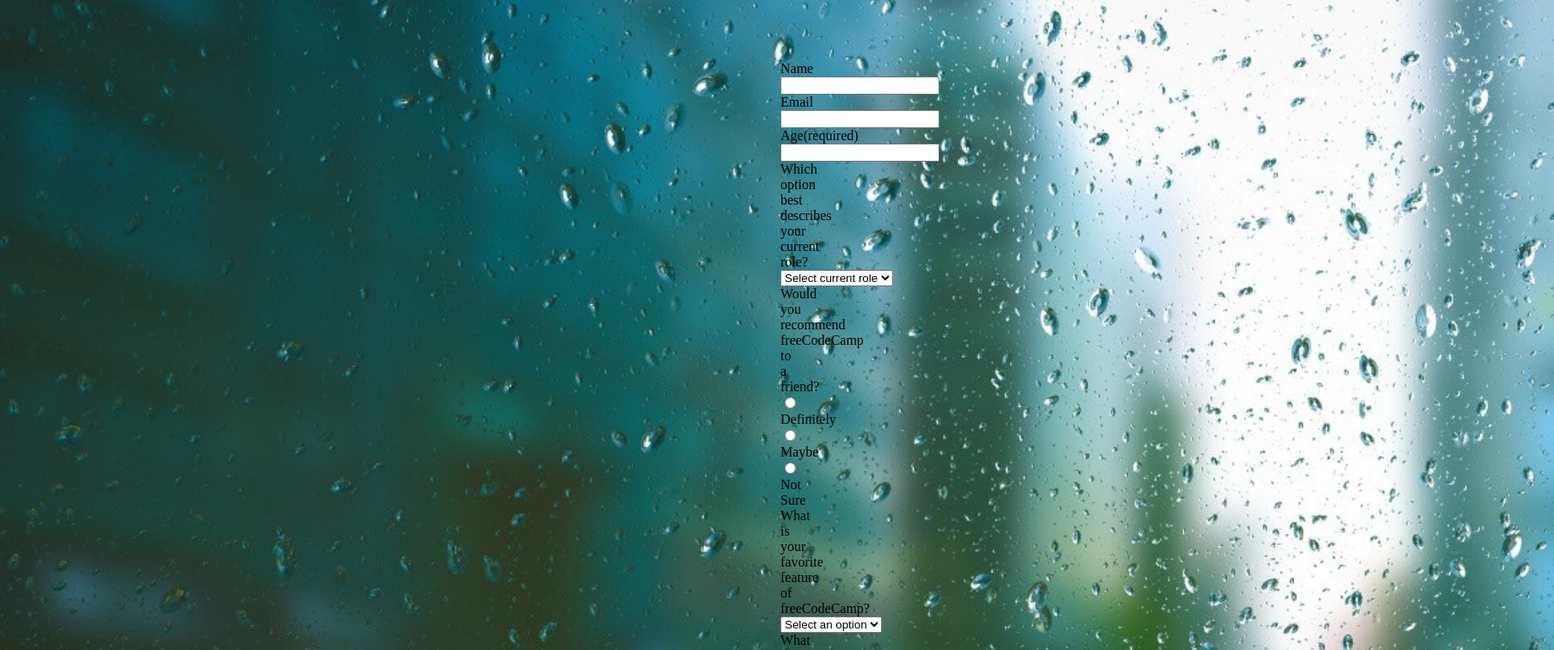
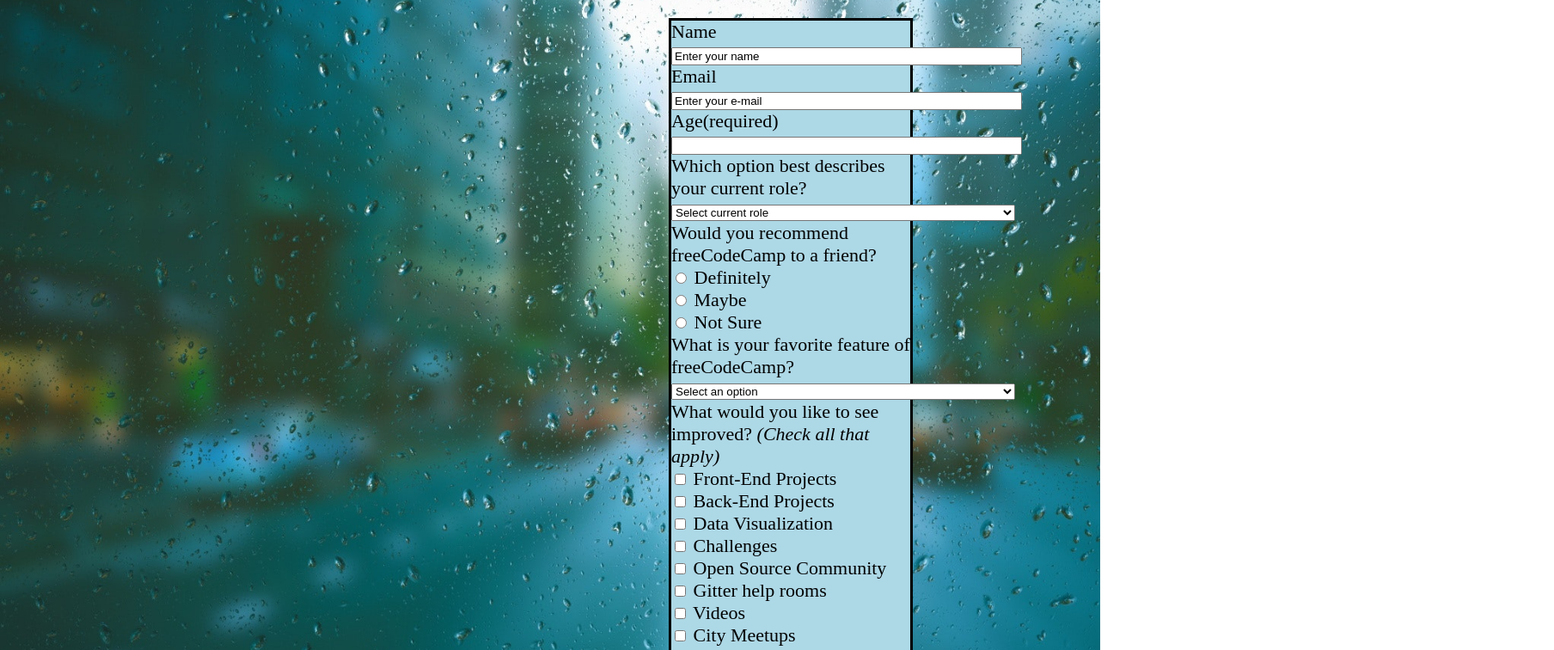
Before and after one commit to JJbean510/form-practice, a plain HTML site: page index.html in a window 1280 px wide. Shown: the part 112-868 px from the top of the page at 86% size, 1808 px wide, since content can reach past the window. Drawn offline with Linux system fonts and the light colour scheme.

Commit message:
using position to move, padding reduced, ids added

```diff
--- a/index.html
+++ b/index.html
@@ -11,16 +11,16 @@
     <h1>freeCodeCamp Survey Form</h1>
     <em><h4>Thank you for taking the time to help us improve the platform</h4></em>
   </div>
-    <form method="POST" action="http://127.0.0.1:5500/index.html">
+    <form id="border" method="POST" action="http://127.0.0.1:5500/index.html">
       <div id="form" class="alignment">
         <label for="name">Name</label><br>
-        <input type="text" id="name" name="name"><br>
+        <input type="text" id="name" name="name" value="Enter your name"><br>
         <label for="email">Email</label><br>
-        <input type="text" id="email" name="email"><br>
+        <input type="text" id="email" name="email" value="Enter your e-mail"><br>
         <label for="age">Age(required)</label><br>
-        <input type="number" id="age" name="age" min="18" required><br>
+        <input type="number" id="age" name="age" min="18" value="age" required><br>
         <label for="description">Which option best describes your current role?</label><br>
-        <select name="description" id="description">
+        <select name="description" id="description" >
             <option value="select current role" selected>Select current role</option>
             <option value="student">Student</option>
             <option value="full-time" job>Full-Time</option>
@@ -76,7 +76,7 @@
       </div>
       <div id="text-box" class="alignment">
         <label for="text">Any comments or suggestions?</label><br>
-        <textarea id="text" rows="3" cols="70">Enter your comment here...</textarea><br>
+        <textarea id="text" rows="3" cols="50">Enter your comment here...</textarea><br>
       </div>
       <div id="submit" class="alignment">
         <input type="submit">
--- a/resources/index.css
+++ b/resources/index.css
@@ -1,18 +1,31 @@
-body{
+body {
     background-image: url(./images/blue.jpg);
     background-size: cover;
     background-repeat: no-repeat;
 }
 
 form {
-    padding: 50px;
-    padding-left: 900px;
-    padding-right: 900px;
+    position: relative;
+    left: 35em;
+    right: 35em
+}
+
+#border {
+    height: 100%;
+    width: 22%;
     background: lightblue;
     background-clip: content-box;
+    font-size: 22px;
+    border: black solid;
+    border-radius: round;
 }
+
  /* use alignment class to center text */
 .alignment {
+}
+
+#name,#email,#age,#description,#favFeature {
+    width: 30em;
 }
 
 #head {
```
